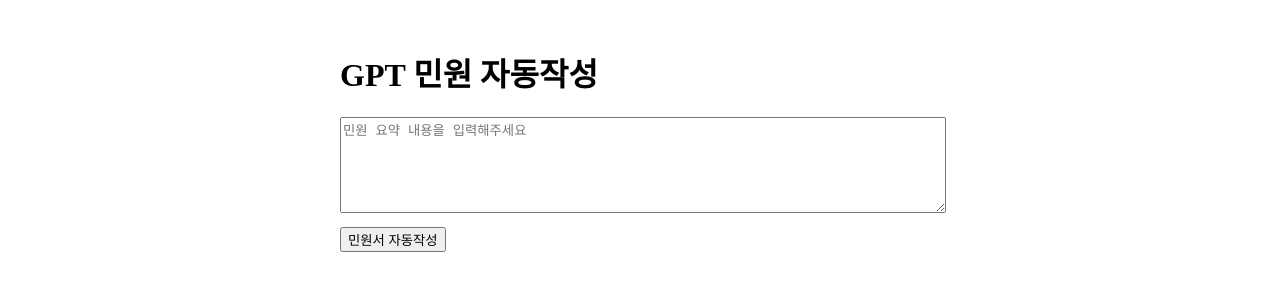
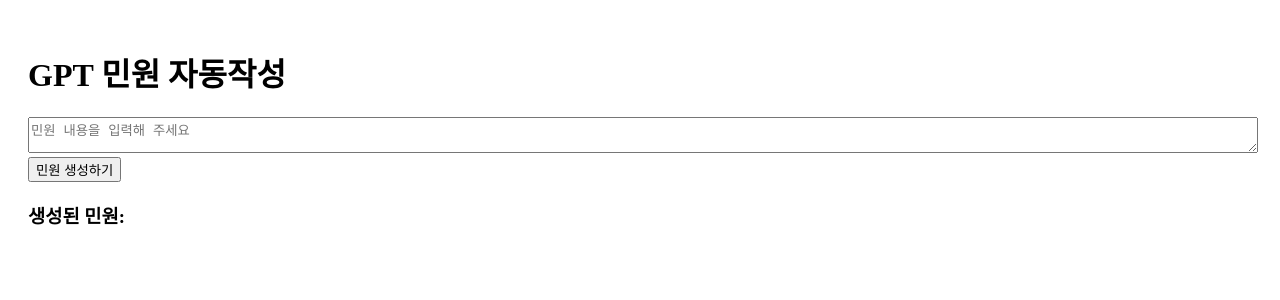
Before and after one commit to adshoppings/ai-minwon, a Next.js app: page / in a window 1280 px wide. Shown: the top 300 px of the page. Built offline with nearby package versions, Linux system fonts and the light colour scheme.

Commit message:
Update index.tsx

```diff
--- a/pages/index.tsx
+++ b/pages/index.tsx
@@ -1,3 +1,4 @@
+// pages/index.tsx
 import { useState } from 'react';
 
 export default function Home() {
@@ -8,29 +9,27 @@
     const res = await fetch('/api/generate', {
       method: 'POST',
       headers: { 'Content-Type': 'application/json' },
-      body: JSON.stringify({ content: input })
+      body: JSON.stringify({ input }),
     });
     const data = await res.json();
     setResult(data.result);
   };
 
   return (
-    <div style={{ padding: 20, maxWidth: 600, margin: '0 auto' }}>
+    <div style={{ padding: 20 }}>
       <h1>GPT 민원 자동작성</h1>
       <textarea
-        placeholder="민원 요약 내용을 입력해주세요"
         value={input}
         onChange={(e) => setInput(e.target.value)}
-        rows={6}
+        placeholder="민원 내용을 입력해 주세요"
         style={{ width: '100%' }}
       />
-      <button onClick={handleSubmit} style={{ marginTop: 10 }}>민원서 자동작성</button>
-      {result && (
-        <div style={{ marginTop: 20, whiteSpace: 'pre-line', background: '#f5f5f5', padding: 10 }}>
-          <h3>작성된 민원서:</h3>
-          <div>{result}</div>
-        </div>
-      )}
+      <br />
+      <button onClick={handleSubmit}>민원 생성하기</button>
+      <div>
+        <h3>생성된 민원:</h3>
+        <p>{result}</p>
+      </div>
     </div>
   );
 }
```
